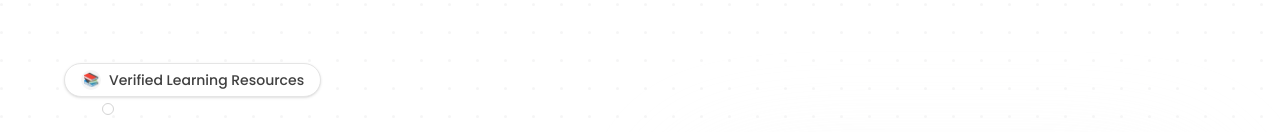
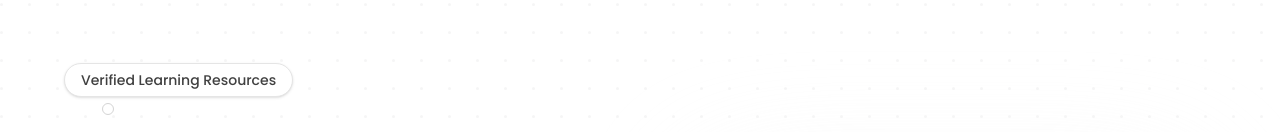
Before and after one commit to realstin/booksstore-frontend, a React (Vite) app: page /homepage in a window 1280 px wide. Shown: the part 162-294 px from the top of the page. Built offline with nearby package versions, Linux system fonts and the light colour scheme; no server answers; the HTML template or start-up script is replaced by a standard one.

Commit message:
removed the emoji to keep consistent of good svgs

```diff
--- a/src/pages/components/Homepage/Hero.jsx
+++ b/src/pages/components/Homepage/Hero.jsx
@@ -257,12 +257,6 @@ function Hero() {
               className="mb-8 inline-flex self-start"
             >
               <span className="group inline-flex cursor-default items-center gap-2 rounded-full border border-neutral-200 bg-white px-4 py-1.5 text-sm font-medium text-neutral-700 shadow-sm transition-all duration-300 hover:border-neutral-300 hover:shadow-md">
-                <span
-                  className="flex h-5 w-5 items-center justify-center rounded-full bg-neutral-100 text-[13px] transition-transform duration-300 group-hover:scale-110"
-                  aria-hidden="true"
-                >
-                  📚
-                </span>
                 Verified Learning Resources
               </span>
             </motion.div>
```
